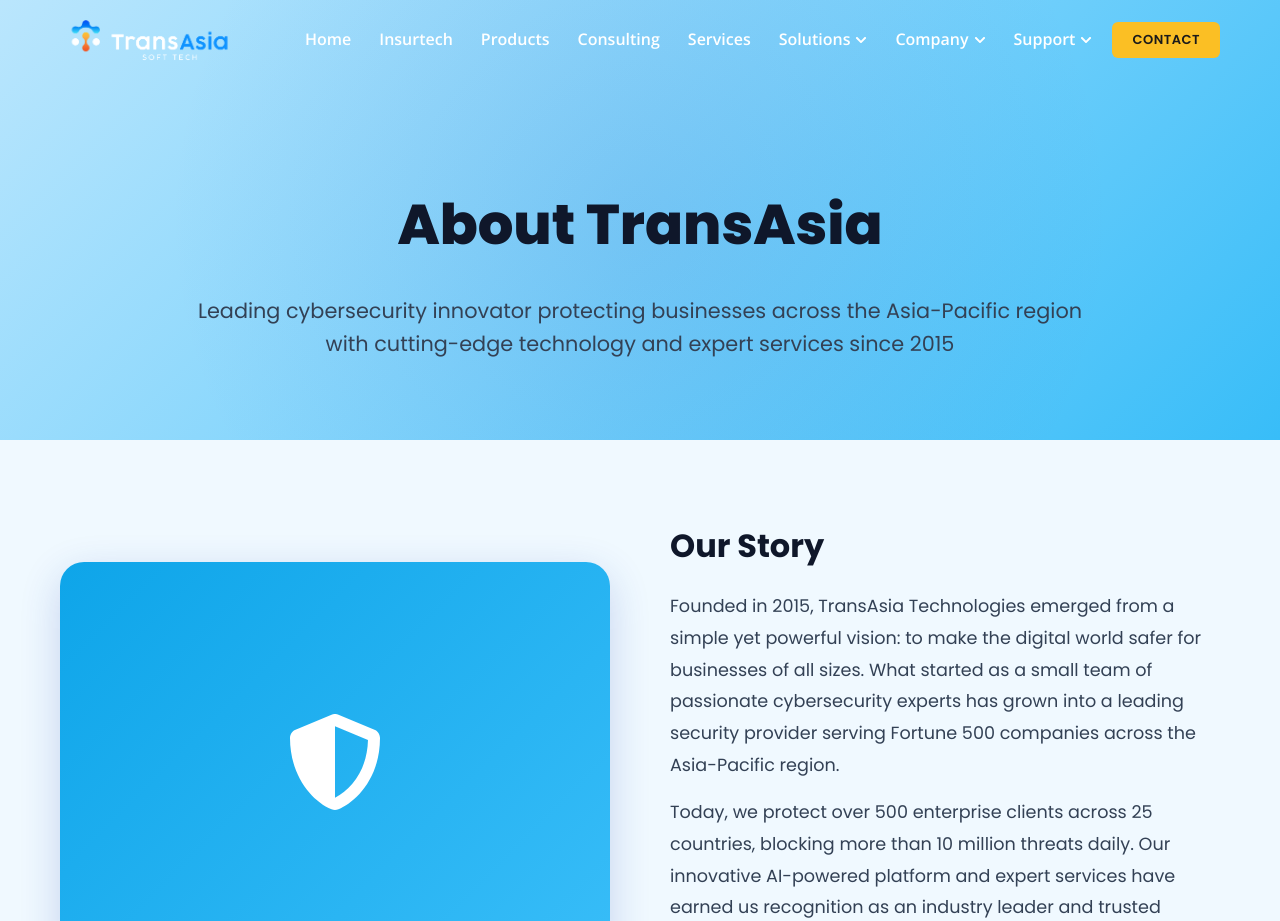
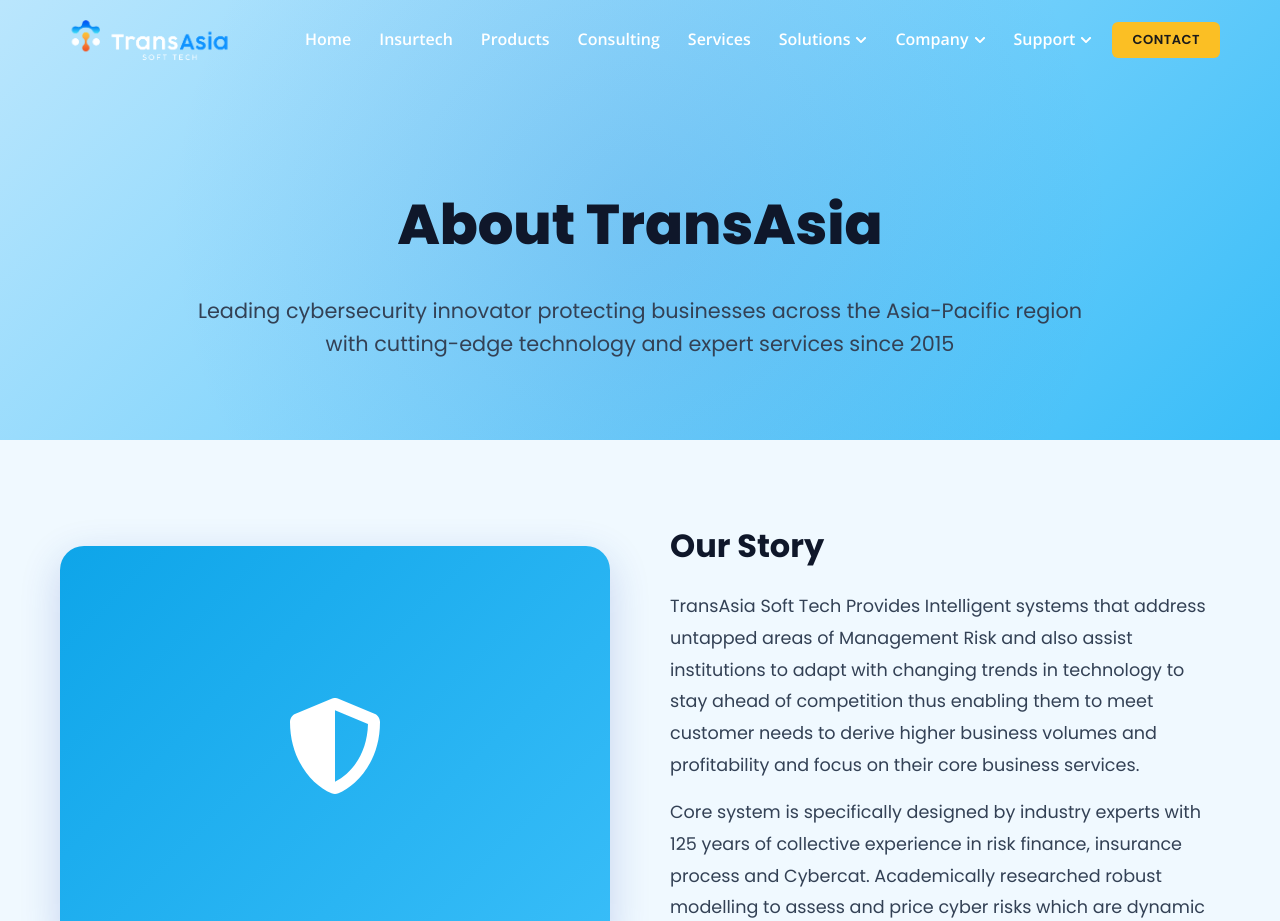
Before and after one commit to octaleadsprivatelimited-cloud/transasia, a React (Create React App) app in the folder client/: page /about in a window 1280 px wide. Shown: the top 921 px of the page. Built offline with nearby package versions, Linux system fonts and the light colour scheme.

Commit message:
Update About page story: Add content about intelligent systems, 125 years collective experience, and cyber risk modeling

```diff
--- a/client/src/pages/About.js
+++ b/client/src/pages/About.js
@@ -430,16 +430,15 @@ const About = () => {
           <StoryContent>
             <StoryTitle>Our Story</StoryTitle>
             <StoryText>
-              Founded in 2015, TransAsia Technologies emerged from a simple yet powerful vision:
-              to make the digital world safer for businesses of all sizes. What started as a small
-              team of passionate cybersecurity experts has grown into a leading security provider
-              serving Fortune 500 companies across the Asia-Pacific region.
+              TransAsia Soft Tech Provides Intelligent systems that address untapped areas of Management Risk
+              and also assist institutions to adapt with changing trends in technology to stay ahead of competition
+              thus enabling them to meet customer needs to derive higher business volumes and profitability and
+              focus on their core business services.
             </StoryText>
             <StoryText>
-              Today, we protect over 500 enterprise clients across 25 countries, blocking more than
-              10 million threats daily. Our innovative AI-powered platform and expert services have
-              earned us recognition as an industry leader and trusted partner for organizations
-              facing the most sophisticated cyber threats.
+              Core system is specifically designed by industry experts with 125 years of collective experience
+              in risk finance, insurance process and Cybercat. Academically researched robust modelling to assess
+              and price cyber risks which are dynamic in nature considering global cyber incidents.
             </StoryText>
           </StoryContent>
         </StorySection>
```
